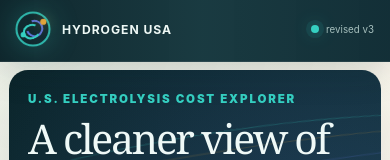
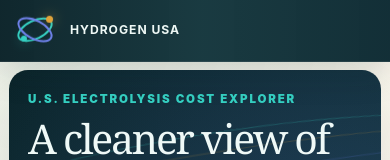
Before and after one commit to AndreNavaJime/GreenHydrogen, a Next.js app: page / in a window 390 px wide. Shown: the top 160 px of the page. Built offline with nearby package versions, Linux system fonts and the light colour scheme.

Commit message:
Polish Hydrogen USA brand and mobile icon
* Remove revision badge from app header

* Use orbital brand mark in install prompt

* Refine full-bleed Hydrogen USA app icon

* Polish orbital brand mark and header

* Refresh cached mobile brand assets

```diff
--- a/app/globals.css
+++ b/app/globals.css
@@ -1638,3 +1638,166 @@ code {
     width: 100%;
   }
 }
+
+
+/* --- Brand polish: lighter, more product-like identity --- */
+.topbar {
+  grid-template-columns: minmax(220px, .8fr) minmax(520px, 2fr);
+}
+
+.tab-nav {
+  justify-content: flex-end;
+}
+
+.brand-mark {
+  width: 46px;
+  height: 38px;
+  flex: 0 0 46px;
+  border: 0;
+  border-radius: 0;
+  box-shadow: none;
+  animation: brandFloat 5.5s ease-in-out infinite;
+}
+
+.brand-mark:before,
+.brand-mark:after {
+  content: "";
+  position: absolute;
+  left: 4px;
+  top: 9px;
+  width: 38px;
+  height: 18px;
+  border-radius: 50%;
+  border: 2px solid #35d0c2;
+  background: transparent;
+}
+
+.brand-mark:before {
+  inset: auto;
+  transform: rotate(-26deg);
+  border-color: #35d0c2;
+}
+
+.brand-mark:after {
+  inset: auto;
+  transform: rotate(27deg);
+  border-color: #6d80e8;
+}
+
+.brand-mark i {
+  width: 7px;
+  height: 7px;
+  right: 5px;
+  top: 4px;
+  background: #e0a33b;
+  box-shadow: 0 0 12px rgba(224,163,59,.58);
+}
+
+.brand-mark b {
+  width: 6px;
+  height: 6px;
+  left: 5px;
+  bottom: 4px;
+  background: #35d0c2;
+  box-shadow: 0 0 11px rgba(53,208,194,.50);
+}
+
+.brand-mark span {
+  display: none;
+}
+
+.install-mark {
+  position: relative;
+  width: 48px;
+  height: 42px;
+  flex: 0 0 48px;
+}
+
+.install-mark:before,
+.install-mark:after,
+.install-mark span,
+.install-mark i,
+.install-mark b {
+  content: "";
+  position: absolute;
+  border-radius: 50%;
+}
+
+.install-mark:before,
+.install-mark:after {
+  left: 3px;
+  top: 10px;
+  width: 42px;
+  height: 19px;
+  border: 2px solid #35d0c2;
+}
+
+.install-mark:before { transform: rotate(-27deg); }
+.install-mark:after {
+  transform: rotate(28deg);
+  border-color: #6d80e8;
+}
+
+.install-mark span {
+  width: 10px;
+  height: 10px;
+  left: 19px;
+  top: 16px;
+  background: #fff8e9;
+  box-shadow: 0 0 15px rgba(255,248,233,.28);
+}
+
+.install-mark i {
+  width: 7px;
+  height: 7px;
+  right: 4px;
+  top: 5px;
+  background: #e0a33b;
+}
+
+.install-mark b {
+  width: 6px;
+  height: 6px;
+  left: 4px;
+  bottom: 5px;
+  background: #35d0c2;
+}
+
+.install-icon {
+  display: none;
+}
+
+@keyframes brandFloat {
+  0%, 100% { transform: translateY(0) rotate(0deg); }
+  50% { transform: translateY(-2px) rotate(2deg); }
+}
+
+@media (max-width: 1120px) {
+  .topbar {
+    grid-template-columns: 1fr;
+  }
+
+  .tab-nav {
+    grid-column: 1;
+    justify-content: flex-start;
+  }
+}
+
+@media (max-width: 760px) {
+  .topbar {
+    grid-template-columns: 1fr;
+  }
+
+  .brand-mark {
+    width: 42px;
+    height: 34px;
+    flex-basis: 42px;
+  }
+
+  .brand-mark:before,
+  .brand-mark:after {
+    width: 34px;
+    height: 16px;
+    top: 8px;
+  }
+}
--- a/app/page.tsx
+++ b/app/page.tsx
@@ -221,7 +221,6 @@ export default function Home() {
           ))}
         </nav>
 
-        <div className="nav-status"><span className="status-dot" />revised v3</div>
       </header>
 
       {activeTab === "overview" && (
--- a/components/PWAInstall.tsx
+++ b/components/PWAInstall.tsx
@@ -86,7 +86,7 @@ export default function PWAInstall() {
   return (
     <aside className="install-card" aria-live="polite">
       <button className="install-close" onClick={dismiss} aria-label="Close install prompt">×</button>
-      <div className="install-icon" aria-hidden="true">H₂</div>
+      <div className="install-mark" aria-hidden="true"><span /><i /><b /></div>
       <div className="install-copy">
         <strong>Install Hydrogen USA</strong>
         {isIOS ? (
--- a/public/sw.js
+++ b/public/sw.js
@@ -1,4 +1,4 @@
-const CACHE = "hydrogen-usa-v1";
+const CACHE = "hydrogen-usa-v2";
 const CORE = ["/", "/manifest.webmanifest", "/hydrogen-icon.svg"];
 
 self.addEventListener("install", (event) => {
```
Also changed, not shown: public/hydrogen-icon.svg.
